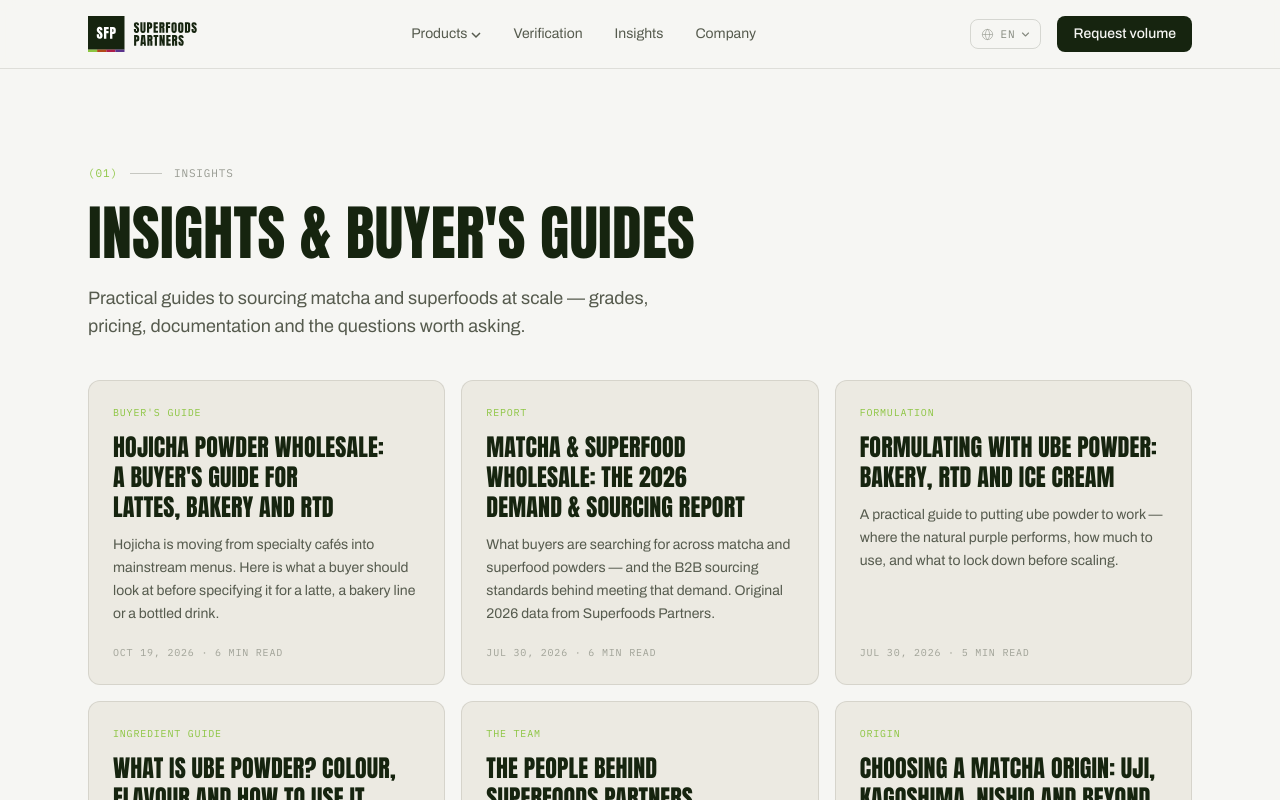
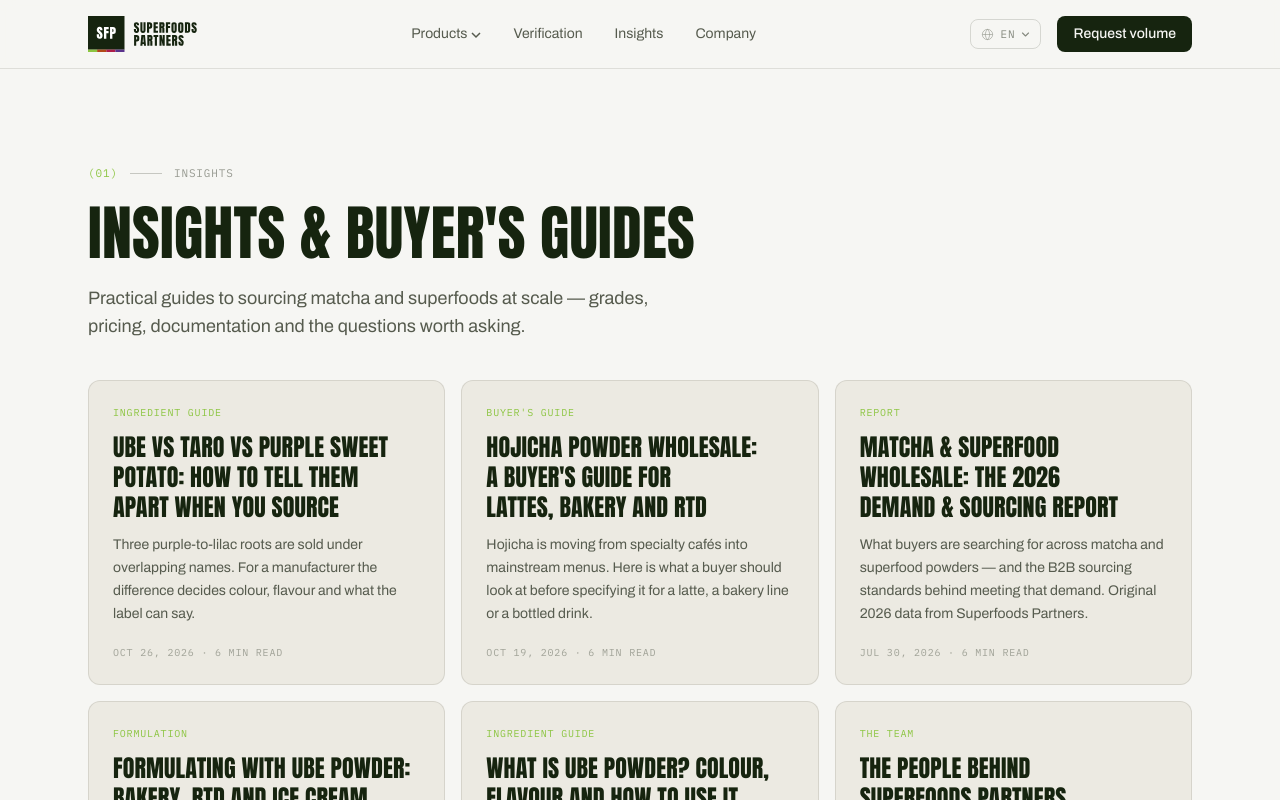
Before and after one commit to lwrampen/superfoods-partners-web-, a Next.js app: page /en/insights in a window 1280 px wide. Shown: the top 800 px of the page. Built offline with nearby package versions, Linux system fonts and the light colour scheme.

Commit message:
Insight: Ube vs taro vs purple sweet potato (#57)
Claude-Session: https://claude.ai/code/session_01Jz14dkoQhy1QX3pwVWTFeD

Co-authored-by: Claude <noreply@anthropic.com>

```diff
--- a/src/data/insights.ts
+++ b/src/data/insights.ts
@@ -1188,4 +1188,92 @@ export const POSTS: InsightPost[] = [
     ],
     relatedProducts: ["hojicha", "matcha"],
   },
+  {
+    slug: "ube-vs-taro-vs-purple-sweet-potato",
+    date: "2026-10-26",
+    author: "Wanjin",
+    readingMins: 6,
+    hero: "/products/ube.jpg",
+    heroAlt: E("Ube purple yam powder, milled to a naturally violet colour"),
+    category: E("Ingredient guide"),
+    authorRole: E("Supply chain & sourcing"),
+    title: E("Ube vs taro vs purple sweet potato: how to tell them apart when you source"),
+    metaTitle: E("Ube vs Taro vs Purple Sweet Potato — A Buyer's Guide"),
+    metaDescription: E("Ube is a purple yam (Dioscorea alata), not taro and not purple sweet potato. How the three differ in botany, colour and flavour, and what to check on a spec before you buy."),
+    dek: E("Three purple-to-lilac roots are sold under overlapping names. For a manufacturer the difference decides colour, flavour and what the label can say."),
+    lede: E("Ube, taro and purple sweet potato are three different plants. Ube is a purple yam (Dioscorea alata), taro is a corm (Colocasia esculenta), and purple sweet potato is a sweet potato (Ipomoea batatas). Only ube combines a vivid natural violet with a soft, vanilla-like sweetness, so when you buy ube powder the botanical name on the specification is the first thing to check."),
+    sections: [
+      {
+        heading: E("Three plants, three families"),
+        body: [
+          E("The names get mixed up because all three are starchy roots that can turn up in desserts and drinks, and because retailers use \"purple yam\", \"purple sweet potato\" and \"taro\" loosely. Botanically they are not close. Ube is a true yam, Dioscorea alata. Taro is Colocasia esculenta, a corm from the arum family. Purple sweet potato is Ipomoea batatas, the same species as the orange sweet potato, grown in purple-fleshed varieties."),
+          E("This matters beyond vocabulary. The three differ in how they taste, how they colour a product and how they are described on an ingredient list. Treating them as interchangeable is the most common reason a formulation does not look or taste the way the brief intended."),
+        ],
+      },
+      {
+        heading: E("Colour and flavour: what each one gives you"),
+        body: [
+          E("Ube is the one people picture when they think of a purple dessert: a clean, naturally violet colour and a soft sweetness often described as vanilla-like. It is the reason ube has moved from Filipino kitchens onto cafe and bakery menus worldwide."),
+          E("Taro is milder. Its flesh is typically white to pale, sometimes with a greyish-lilac flecking, and its flavour is subtle and starchy. It is a good ingredient for texture, but it will not deliver a vivid purple on its own. Purple sweet potato can be deeply coloured, but it tastes like a sweet potato, more earthy than ube, and the shade varies by variety."),
+          E("If your brief is a bright, natural violet with a soft, sweet profile, that is the case for ube. If the brief is a mild, creamy base, taro may be the better fit. Say which you want before you ask a supplier for a quote."),
+        ],
+      },
+      {
+        heading: E("What to check on the spec"),
+        body: [
+          E("Because the common names overlap, the safest control is the botanical name. A specification for ube powder should state Dioscorea alata as the source. If it says only \"purple yam\" or \"purple potato\", ask which plant it is and have the answer written on the document that ships with the batch."),
+          E("Naming differs by language too. In Chinese-language markets ube is written 紫山藥 (purple yam), while 紫薯 refers to purple sweet potato, so a translated spec can quietly change the ingredient. If you source for more than one market, keep the botanical name on every version."),
+          E("The rest is the usual discipline for any powder: approve a sample in your own recipe, compare colour and particle size from lot to lot, and ask for a certificate of analysis for the batch you receive."),
+        ],
+      },
+      {
+        heading: E("How we supply ube"),
+        body: [
+          E("Our ube powder is milled from mature purple yam (Dioscorea alata). We manage supply at origin in the Philippines and China, offering organic from China and conventional from both, and every batch is screened and documented before it ships with a certificate of analysis and a Verification Record. The specification and application notes are on our ube product page, and the label behind it is Pure Ube Partners, our ube specialist label."),
+          E("For the wider picture, our guides cover what ube powder is and how it is used in bakery, ready-to-drink and ice cream."),
+        ],
+      },
+    ],
+    keyFacts: [
+      { label: E("Ube"), value: E("Purple yam, Dioscorea alata") },
+      { label: E("Taro"), value: E("Corm, Colocasia esculenta") },
+      { label: E("Purple sweet potato"), value: E("Ipomoea batatas, purple-fleshed varieties") },
+      { label: E("Ube colour"), value: E("Naturally violet, no artificial dye") },
+      { label: E("Ube flavour"), value: E("Soft, vanilla-like sweetness") },
+      { label: E("Our ube origins"), value: E("Philippines and China") },
+      { label: E("Per batch"), value: E("Certificate of analysis + Verification Record") },
+    ],
+    tables: [
+      {
+        title: "Ube, taro and purple sweet potato compared",
+        columns: ["", "Ube", "Taro", "Purple sweet potato"],
+        rows: [
+          ["Botanical name", "Dioscorea alata", "Colocasia esculenta", "Ipomoea batatas"],
+          ["Type of plant", "Yam", "Corm", "Sweet potato"],
+          ["Colour", "Vivid violet", "White to pale, lilac flecks", "Purple, varies by variety"],
+          ["Flavour", "Soft, vanilla-like sweetness", "Mild, starchy", "Sweet, earthy"],
+        ],
+        note: "General botanical and sensory descriptions; individual lots and varieties vary.",
+      },
+    ],
+    faqs: [
+      {
+        q: E("Is ube the same as taro?"),
+        a: E("No. Ube is a purple yam (Dioscorea alata); taro is a different plant, a corm (Colocasia esculenta), with milder flavour and a paler flesh."),
+      },
+      {
+        q: E("Is ube the same as purple sweet potato?"),
+        a: E("No. Purple sweet potato is Ipomoea batatas, a sweet potato. Ube is a yam, Dioscorea alata, with a different flavour and a more vivid violet."),
+      },
+      {
+        q: E("Is ube the same as purple yam?"),
+        a: E("Yes. Ube is the Filipino name for the purple yam Dioscorea alata, and \"purple yam powder\" and \"ube powder\" generally refer to the same ingredient. Confirm the botanical name on the spec."),
+      },
+      {
+        q: E("How do I know a supplier is selling real ube?"),
+        a: E("Ask for the botanical name (Dioscorea alata) on the specification and the certificate of analysis, and approve a sample for colour and flavour before ordering."),
+      },
+    ],
+    relatedProducts: ["ube"],
+  },
 ];
```
